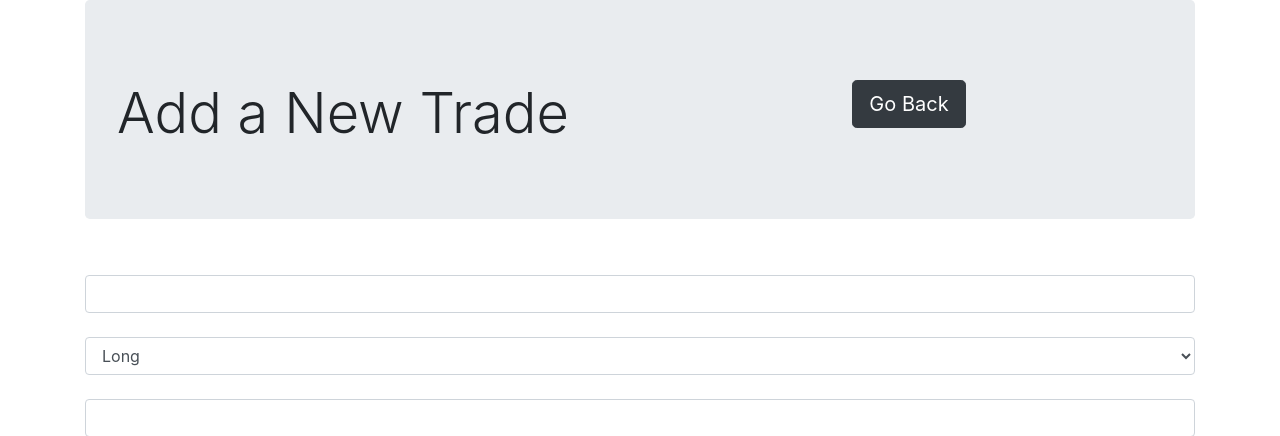
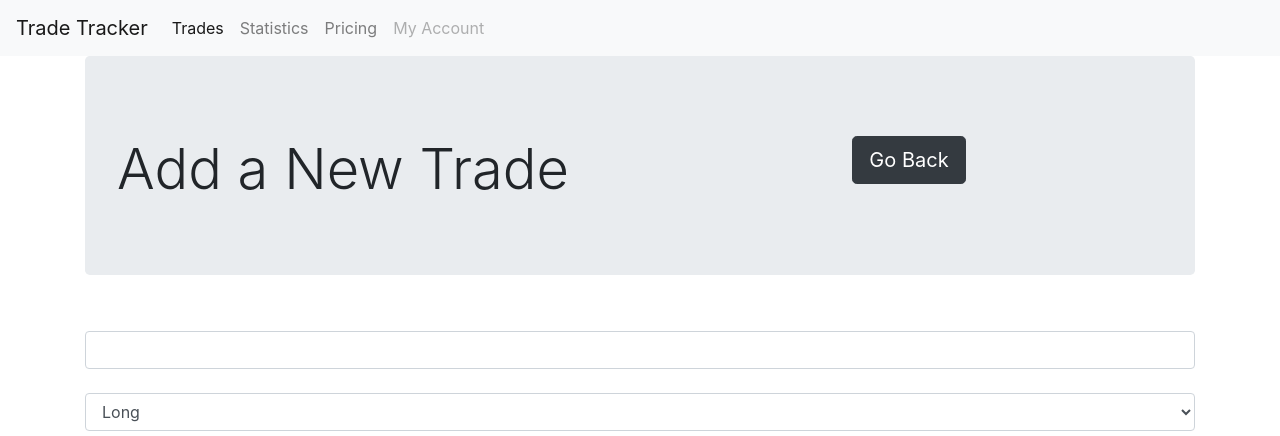
Before and after one commit to jbloemker97/Trade-Tracker, a Django app: template trades/templates/trades/form.html in a window 1280 px wide. Shown: the top 436 px of the page. Run offline with Django 3.2, Linux system fonts and the light colour scheme; the template is opened without the code that fills it, so the values that code supplies are empty; some libraries are stand-ins or nearby versions.

Commit message:
Added navbar on apps, fixed style on login

```diff
--- a/trades/templates/trades/base.html
+++ b/trades/templates/trades/base.html
@@ -12,6 +12,7 @@
     <link rel="stylesheet" href="https://maxcdn.bootstrapcdn.com/bootstrap/4.0.0/css/bootstrap.min.css" integrity="sha384-Gn5384xqQ1aoWXA+058RXPxPg6fy4IWvTNh0E263XmFcJlSAwiGgFAW/dAiS6JXm" crossorigin="anonymous">
 </head>
 <body>
+    {% include 'trades/navbar.html' %}
     {% block content %}
 
     {% endblock %}
--- a/trades/templates/trades/index.html
+++ b/trades/templates/trades/index.html
@@ -1,5 +1,5 @@
 {% extends 'trades/base.html' %}
-{% include 'tradetracker/navbar.html' %}
+
 {% block content %}
 <div class="container">
     <div class="jumbotron">
--- /dev/null
+++ b/trades/templates/trades/navbar.html
@@ -0,0 +1,22 @@
+<nav class="navbar navbar-light bg-light justify-content-between navbar-expand-lg">
+    <a class="navbar-brand" href="{% url 'trades:index' %}">Trade Tracker</a>
+    <button class="navbar-toggler" type="button" data-toggle="collapse" data-target="#navbarNav" aria-controls="navbarNav" aria-expanded="false" aria-label="Toggle navigation">
+        <span class="navbar-toggler-icon"></span>
+    </button>
+        <div class="collapse navbar-collapse" id="navbarNav">
+            <ul class="navbar-nav">
+                <li class="nav-item active">
+                    <a class="nav-link" href="{% url 'trades:index' %}">Trades <span class="sr-only">(current)</span></a>
+                </li>
+                <li class="nav-item">
+                    <a class="nav-link" href="{% url 'trades:index' %}">Statistics</a>
+                </li>
+                <li class="nav-item">
+                    <a class="nav-link" href="{% url 'trades:index' %}">Pricing</a>
+                </li>
+                <li class="nav-item">
+                    <a class="nav-link disabled" href="#">My Account</a>
+                </li>
+            </ul>
+        </div>
+</nav>
--- a/user/templates/registration/base.html
+++ b/user/templates/registration/base.html
@@ -11,6 +11,7 @@
     <link rel="stylesheet" href="https://maxcdn.bootstrapcdn.com/bootstrap/4.0.0/css/bootstrap.min.css" integrity="sha384-Gn5384xqQ1aoWXA+058RXPxPg6fy4IWvTNh0E263XmFcJlSAwiGgFAW/dAiS6JXm" crossorigin="anonymous">
 </head>
 <body>
+    {% include 'registration/navbar.html' %}
     {% block content %}
 
     {% endblock %}
--- /dev/null
+++ b/user/templates/registration/my_account.html
@@ -0,0 +1 @@
+{% extends 'registration/base.html' %}
```
Also changed, not shown: templates/tradetracker/base.html (deleted, +0 -32 lines), templates/tradetracker/navbar.html (deleted, +0 -7 lines), user/templates/registration/login.html (+3 -4 lines), user/templates/registration/navbar.html (added, +22 -0 lines).
